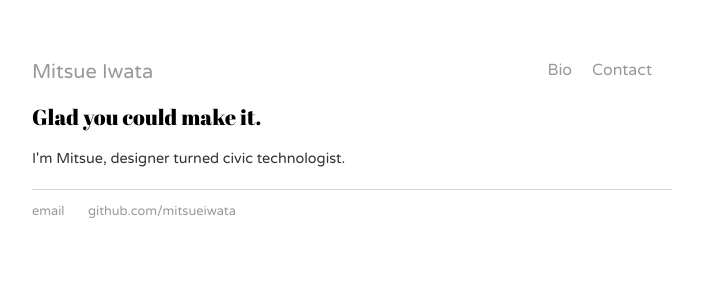
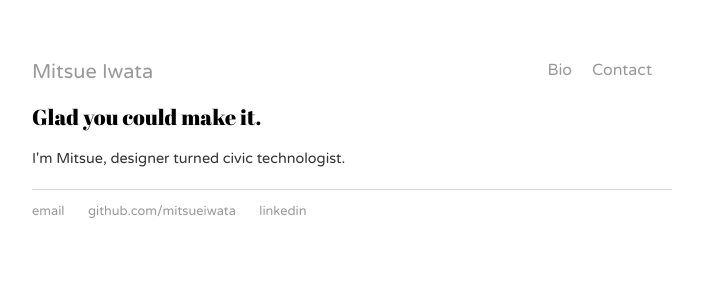
Before and after one commit to MitsueIwata/mitsueiwata.github.io, a Jekyll site: the page built from index.html, in a window 1280 px wide. Shown: the top 300 px of the page, without its empty margins (288-991 px from the left). Built offline with Jekyll 4.4.1, drawn with Linux system fonts in a browser that asks for light colours.

Commit message:
added linkedin

```diff
--- a/_layouts/default.html
+++ b/_layouts/default.html
@@ -30,8 +30,10 @@
 			</div><!-- /.container -->
 			<footer>
 	    		<ul>
-	        		<li><a href="mailto:mitiwata@gmail.com">email</a></li>
-        			<li><a href="https://github.com/mitsueiwata">github.com/mitsueiwata</a></li>
+	        		<li><a href="mailto:mitiwata@gmail.com" target="_blank">email</a></li>
+        			<li><a href="https://github.com/mitsueiwata" target="_blank">github.com/mitsueiwata</a></li>
+        			<li><a href="https://www.linkedin.com/in/mitsue-iwata-7267a120/" target="_blank">linkedin</a></li>
+
 				</ul>
 			</footer>
 		</body>
```
